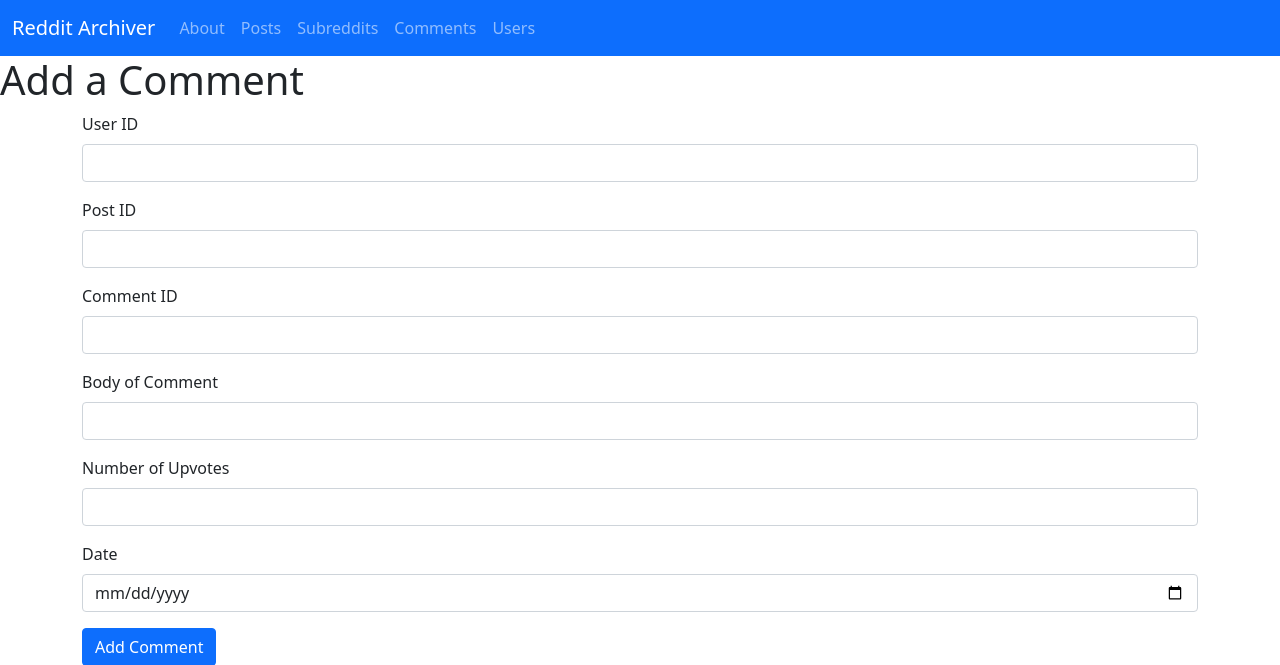
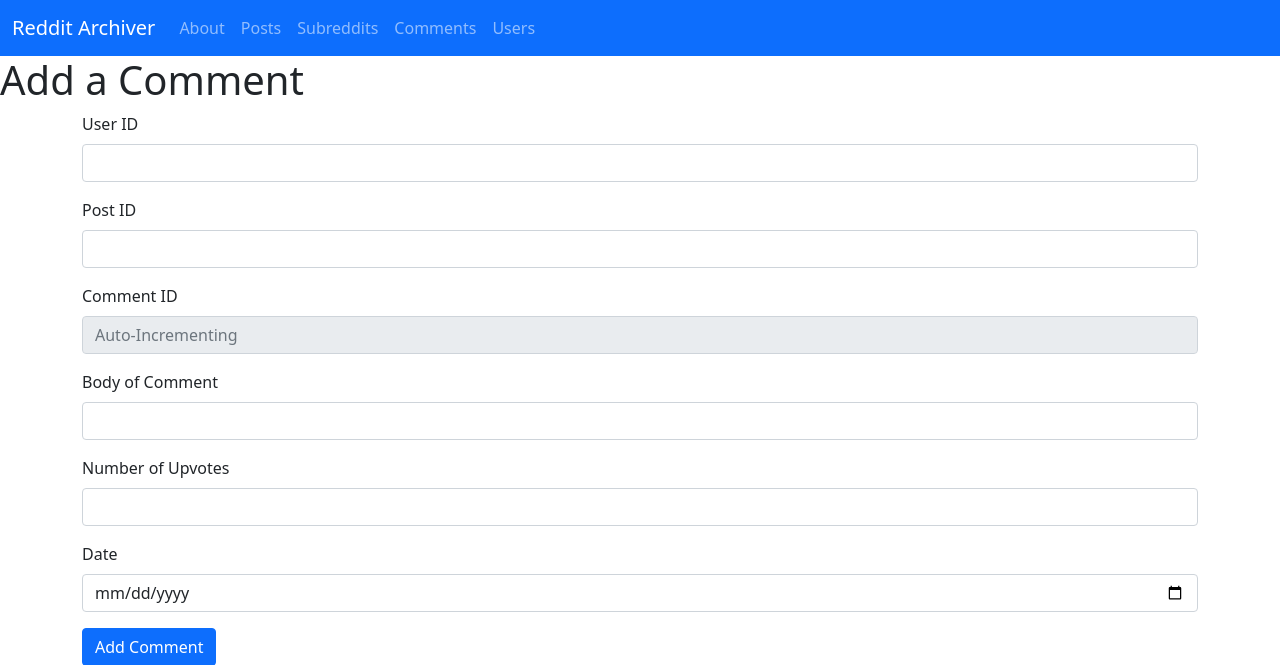
Before and after one commit to jaredtconnor/Reddit-Archiver, a Flask app: page /comments in a window 1280 px wide. Shown: the top 665 px of the page. Run offline with Flask 2, Linux system fonts and the light colour scheme.

Commit message:
Disabled input for Comment ID

```diff
--- a/templates/comments.html
+++ b/templates/comments.html
@@ -54,7 +54,7 @@
             </div>
             <div class="mb-3">
                 <label for="comment_id" class="form-label">Comment ID</label>
-                <input type="number" class="form-control" id="comment_id">
+                <input type="number" class="form-control" id="comment_id" placeholder="Auto-Incrementing" readonly>
             </div>
             <div class="mb-3">
                 <label for="body" class="form-label">Body of Comment</label>
```
